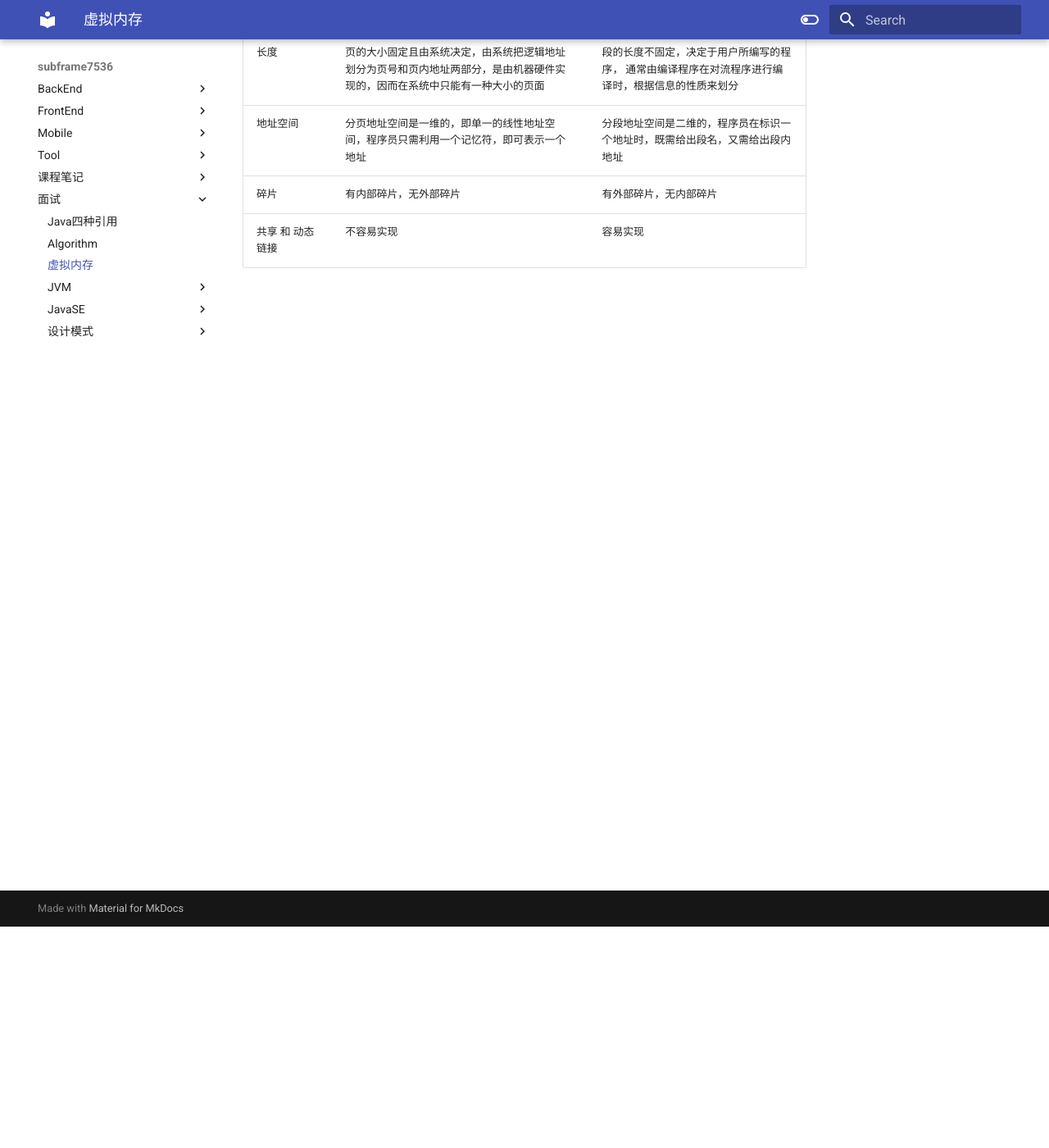
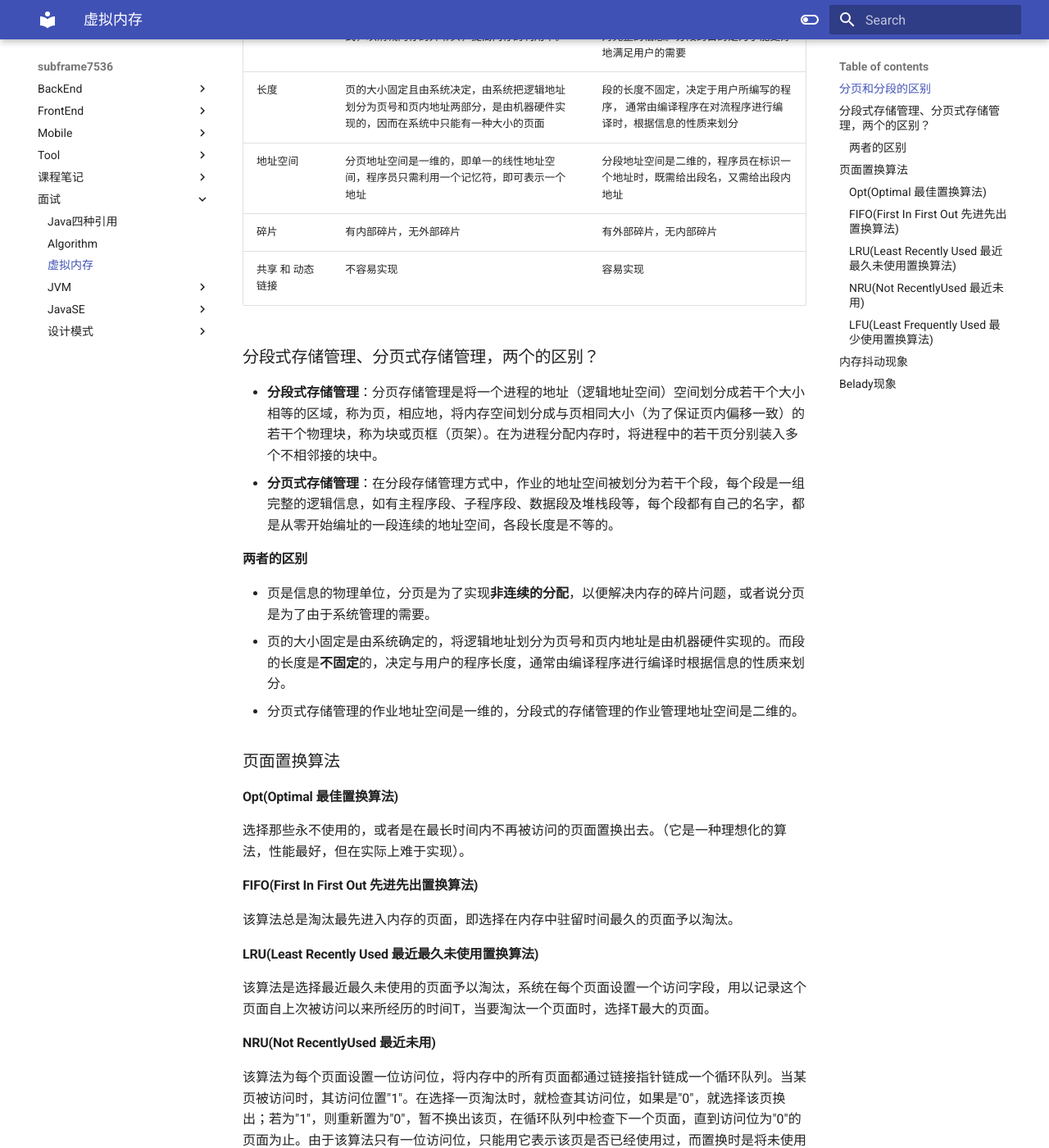
Before and after one commit to subframe7536/subframe7536.github.io, an MkDocs documentation site: the page built from docs/面试/虚拟内存.md, in a window 1280 px wide and 1400 px high, scrolled down 270 px. Shown: the whole window at 82% size. Built offline with MkDocs 1.6.1 and Material for MkDocs 9.7.7, drawn with Linux system fonts in a browser that asks for light colours; some of the changed text lies outside the part shown.

Commit message:
vault backup: 2022-01-23 20:23:46
Affected files:
.obsidian/snippets/things_status.css
.obsidian/workspace
docs/面试/虚拟内存.md

```diff
--- a/docs/面试/虚拟内存.md
+++ b/docs/面试/虚拟内存.md
@@ -1,3 +1,5 @@
+### 分页和分段的区别
+
 |                  | 分页                                                                                                                       | 分段                                                                                              |
 | ---------------- | -------------------------------------------------------------------------------------------------------------------------- | ------------------------------------------------------------------------------------------------- |
 | 目的             | 页是信息的物理单位，分页是为实现离散分配方式，以消减内存的外零头，提髙内存的利用率。                                       | 是信息的逻辑单位，它含有一组其意义相对完整的信息。分段的目的是为了能更好地满足用户的需要          |
@@ -5,3 +7,28 @@
 | 地址空间         | 分页地址空间是一维的，即单一的线性地址空间，程序员只需利用一个记忆符，即可表示一个地址                                     | 分段地址空间是二维的，程序员在标识一个地址时，既需给出段名，又需给出段内地址                      |
 | 碎片             | 有内部碎片，无外部碎片                                                                                                     | 有外部碎片，无内部碎片                                                                            |
 | 共享 和 动态链接 | 不容易实现                                                                                                                 | 容易实现                                                                                          |
+
+### 分段式存储管理、分页式存储管理，两个的区别？
+
+- **分段式存储管理**：分页存储管理是将一个进程的地址（逻辑地址空间）空间划分成若干个大小相等的区域，称为页，相应地，将内存空间划分成与页相同大小（为了保证页内偏移一致）的若干个物理块，称为块或页框（页架）。在为进程分配内存时，将进程中的若干页分别装入多个不相邻接的块中。
+- **分页式存储管理**：在分段存储管理方式中，作业的地址空间被划分为若干个段，每个段是一组完整的逻辑信息，如有主程序段、子程序段、数据段及堆栈段等，每个段都有自己的名字，都是从零开始编址的一段连续的地址空间，各段长度是不等的。
+#### 两者的区别
+- 页是信息的物理单位，分页是为了实现**非连续的分配**，以便解决内存的碎片问题，或者说分页是为了由于系统管理的需要。
+- 页的大小固定是由系统确定的，将逻辑地址划分为页号和页内地址是由机器硬件实现的。而段的长度是**不固定**的，决定与用户的程序长度，通常由编译程序进行编译时根据信息的性质来划分。
+- 分页式存储管理的作业地址空间是一维的，分段式的存储管理的作业管理地址空间是二维的。
+
+### 页面置换算法
+#### Opt(Optimal 最佳置换算法)
+选择那些永不使用的，或者是在最长时间内不再被访问的页面置换出去。（它是一种理想化的算法，性能最好，但在实际上难于实现）。
+#### FIFO(First In First Out 先进先出置换算法)
+该算法总是淘汰最先进入内存的页面，即选择在内存中驻留时间最久的页面予以淘汰。
+#### LRU(Least Recently Used 最近最久未使用置换算法)
+该算法是选择最近最久未使用的页面予以淘汰，系统在每个页面设置一个访问字段，用以记录这个页面自上次被访问以来所经历的时间T，当要淘汰一个页面时，选择T最大的页面。
+#### NRU(Not RecentlyUsed 最近未用)
+该算法为每个页面设置一位访问位，将内存中的所有页面都通过链接指针链成一个循环队列。当某页被访问时，其访问位置"1"。在选择一页淘汰时，就检查其访问位，如果是"0"，就选择该页换出；若为"1"，则重新置为"0"，暂不换出该页，在循环队列中检查下一个页面，直到访问位为"0"的页面为止。由于该算法只有一位访问位，只能用它表示该页是否已经使用过，而置换时是将未使用过的页面换出去，所以把该算法称为最近未用算法。
+#### LFU(Least Frequently Used 最少使用置换算法)
+该算法选择最近时期使用最少的页面作为淘汰页。
+### 内存抖动现象
+页面的频繁更换，导致整个系统效率急剧下降，这个现象称为内存抖动（或颠簸）。抖动一般是内存分配算法不好，内存太小引或者程序的算法不佳引起的。
+### Belady现象
+对有的页面置换算法，页错误率可能会随着分配帧数增加而增加。
```
Also changed, not shown: 2 other files.
